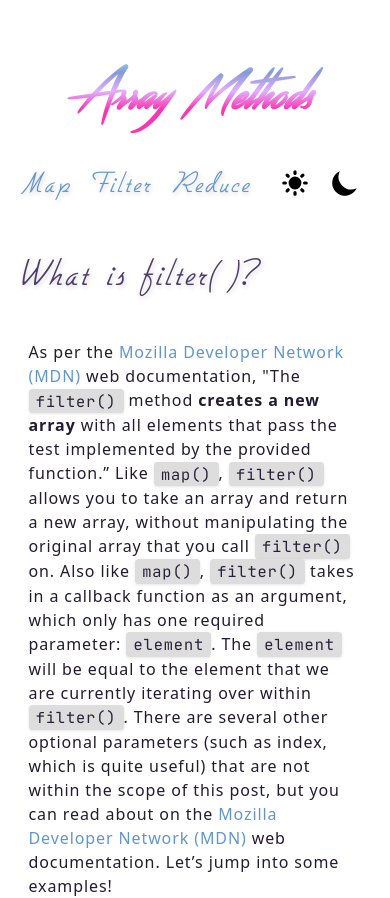
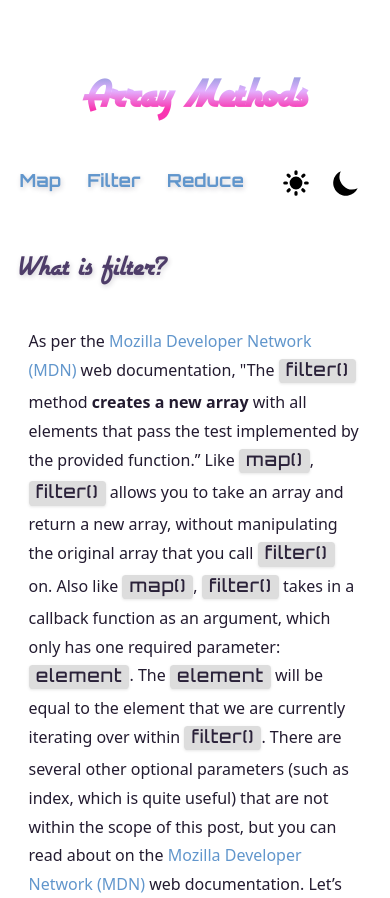
Before and after one commit to smithbm2316/array-methods-js, a website built with Parcel: page src/methods/filter.html in a window 390 px wide. Shown: the top 898 px of the page. Built offline with nearby package versions, Linux system fonts and the light colour scheme.

Commit message:
updated fonts with woffs instead of ttfs

```diff
--- a/src/components/bannerLogo.js
+++ b/src/components/bannerLogo.js
@@ -11,7 +11,7 @@ export class BannerLogo extends LitElement {
       .logo {
         display: flex;
         justify-content: center;
-        font-family: "Streamster";
+        font-family: "Airstream", system-ui, -apple-system, sans-serif;
         position: relative;
         width: 100%;
       }
--- a/src/components/navMenu.js
+++ b/src/components/navMenu.js
@@ -7,9 +7,9 @@ export class NavMenu extends LitElement {
         display: flex;
         justify-content: space-evenly;
         align-items: center;
-        font-family: "Gilles Gothic", --apple-system, Helvetica, Arial,
+        font-family: "Orbitron Bold", --apple-system, Helvetica, Arial,
           sans-serif;
-        font-size: 2rem;
+        font-size: 1.5rem;
         margin: 0 auto;
         width: 80%;
       }
@@ -74,7 +74,9 @@ export class NavMenu extends LitElement {
       }
 
       @media (max-width: 600px) {
-        nav a,
+        nav a {
+          font-size: 1.25rem;
+        }
         .toggle-theme {
           font-size: 1.75rem;
         }
@@ -83,12 +85,13 @@ export class NavMenu extends LitElement {
       @media (max-width: 420px) {
         nav {
           justify-content: space-between;
+          align-items: center;
           width: 100%;
         }
 
         nav a,
         .toggle-theme {
-          font-size: 1.75rem;
+          font-size: 1rem;
         }
       }
     `;
--- a/src/css/main.css
+++ b/src/css/main.css
@@ -7,18 +7,20 @@
 */
 
 @font-face {
-  font-family: "Streamster";
-  src: url("../assets/streamster.ttf");
+  font-family: "Airstream";
+  font-weight: normal;
+  font-style: normal;
+  src: url("../assets/Airstream-webfont.woff") format("woff");
 }
 
 @font-face {
-  font-family: "Eurostile";
-  src: url("../assets/eurostile.TTF");
+  font-family: "Orbitron Medium";
+  src: url("../assets/orbitron-medium-webfont.woff") format("woff");
 }
 
 @font-face {
-  font-family: "Gilles Gothic";
-  src: url("../assets/gilles-gothic.ttf");
+  font-family: "Orbitron Bold";
+  src: url("../assets/orbitron-bold-webfont.woff") format("woff");
 }
 
 @font-face {
@@ -173,10 +175,9 @@ html {
 
   background: var(--bg);
   color: var(--text);
-  font-family: "Eurostile", --apple-system, Helvetica, Arial, sans-serif;
+  font-family: "Orbitron Medium", --apple-system, Helvetica, Arial, sans-serif;
   font-size: 18px;
   font-weight: 400;
-  letter-spacing: 0.05rem;
 }
 
 header {
@@ -200,8 +201,8 @@ main {
 
 main h2 {
   color: var(--heading-text);
-  font-family: "Gilles Gothic", -apple-system, Helvetica, Arial, sans-serif;
-  font-size: 3rem;
+  font-family: "Airstream", -apple-system, Helvetica, Arial, sans-serif;
+  font-size: 2.5rem;
   font-weight: normal;
   margin: 2rem 0;
   text-shadow: var(--heading-shadow);
@@ -209,6 +210,7 @@ main h2 {
 
 main > p,
 main > div {
+  line-height: 1.8;
   margin: 2rem 0;
 }
 
@@ -272,8 +274,8 @@ main > div {
   display: flex;
   justify-content: space-evenly;
   align-items: center;
-  font-family: "Gilles Gothic", -apple-system, Helvetica, Arial, sans-serif;
-  font-size: 2rem;
+  font-family: "Orbitron Bold", -apple-system, Helvetica, Arial, sans-serif;
+  font-size: 1.5rem;
   position: absolute;
   top: 20px;
   width: 100%;
@@ -340,9 +342,10 @@ main > div {
   border-radius: 0.2rem;
   box-shadow: var(--inline-snippet-shadow);
   color: var(--inline-snippet-text);
-  font-family: "JetBrains Mono", monospace;
+  font-family: "Orbitron Medium", sans-serif;
   font-weight: 400;
-  font-size: 0.85rem;
+  font-size: 1rem;
+  letter-spacing: 0.05rem;
   padding: 0.15rem 0.4rem;
 }
 
@@ -454,11 +457,11 @@ main > div {
   }
 
   .landing-nav {
-    font-size: 1.75rem;
+    font-size: 1.5rem;
   }
 
   main h2 {
-    font-size: 2.5rem;
+    font-size: 2rem;
   }
 
   .landing-tagline {
@@ -474,7 +477,7 @@ main > div {
   }
 
   .landing-nav {
-    font-size: 1.5rem;
+    font-size: 1rem;
     justify-content: space-between;
     padding: 0 0.75rem;
   }
@@ -484,7 +487,7 @@ main > div {
   }
 
   main h2 {
-    font-size: 2.25rem;
+    font-size: 1.75rem;
   }
 
   main p {
--- a/src/methods/filter.html
+++ b/src/methods/filter.html
@@ -3,7 +3,6 @@
   <head>
     <meta charset="UTF-8" />
     <meta name="viewport" content="width=device-width, initial-scale=1.0" />
-    <link rel="icon" href="../assets/js.ico" type="image/x-icon" />
     <title>Filter - Array Methods</title>
     <link rel="stylesheet" href="../css/preflight.css" />
     <link rel="stylesheet" href="../css/main.css" />
@@ -17,7 +16,7 @@
     </header>
 
     <main>
-      <h2>What is filter()?</h2>
+      <h2>What is filter?</h2>
 
       <p>
         As per the
```
Also changed, not shown: package.json (+4 -5 lines), src/index.html (+0 -1 lines), src/methods/map.html (+1 -2 lines), src/methods/reduce.html (+1 -2 lines), src/assets/Airstream-webfont.woff (added), src/assets/JetBrainsMono-Regular 2.woff2 (deleted), src/assets/eurostile.TTF (deleted), src/assets/gilles-gothic.ttf (deleted), src/assets/js.ico (deleted), src/assets/orbitron-bold-webfont.woff (added), src/assets/orbitron-medium-webfont.woff (added), src/assets/streamster.ttf (deleted), 4 other files.
